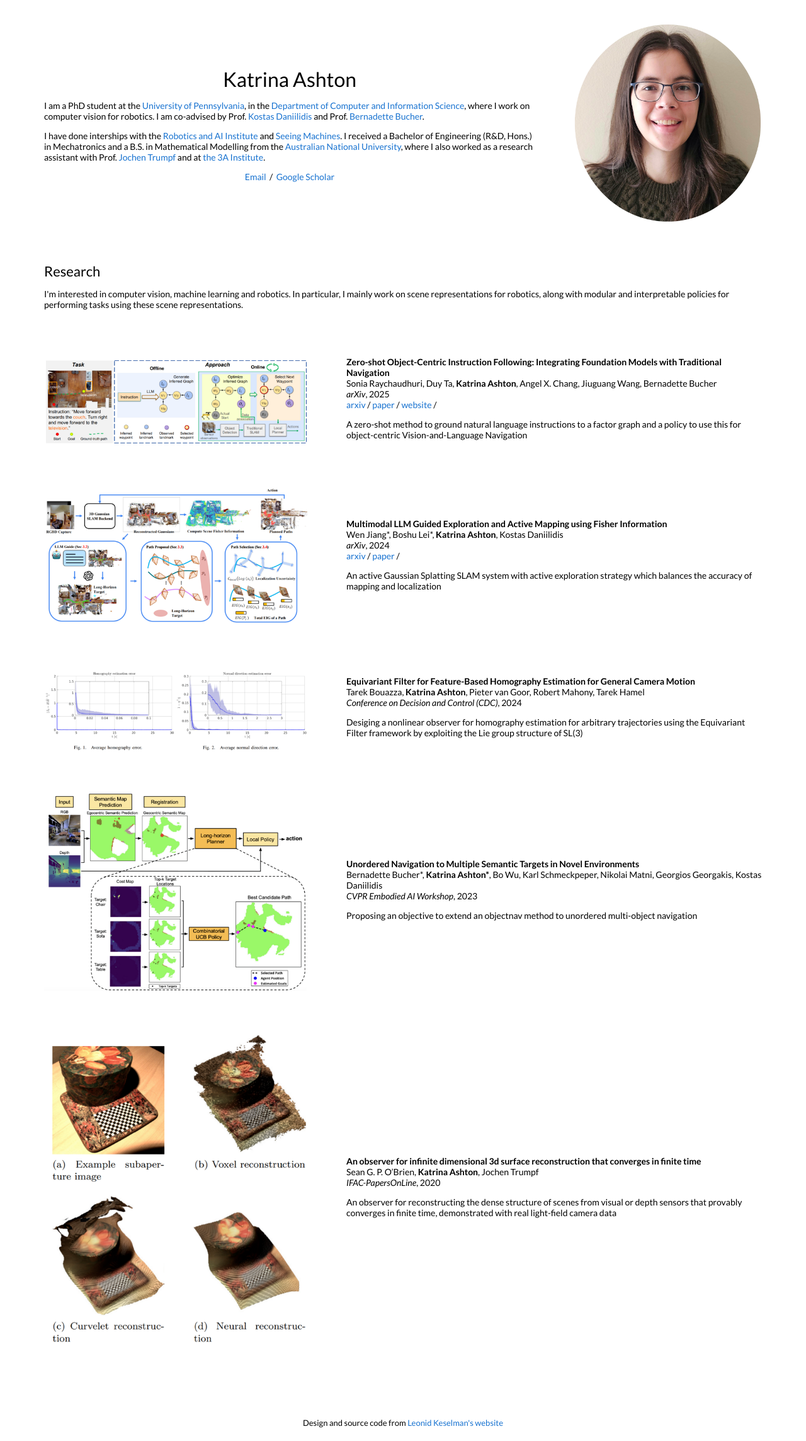
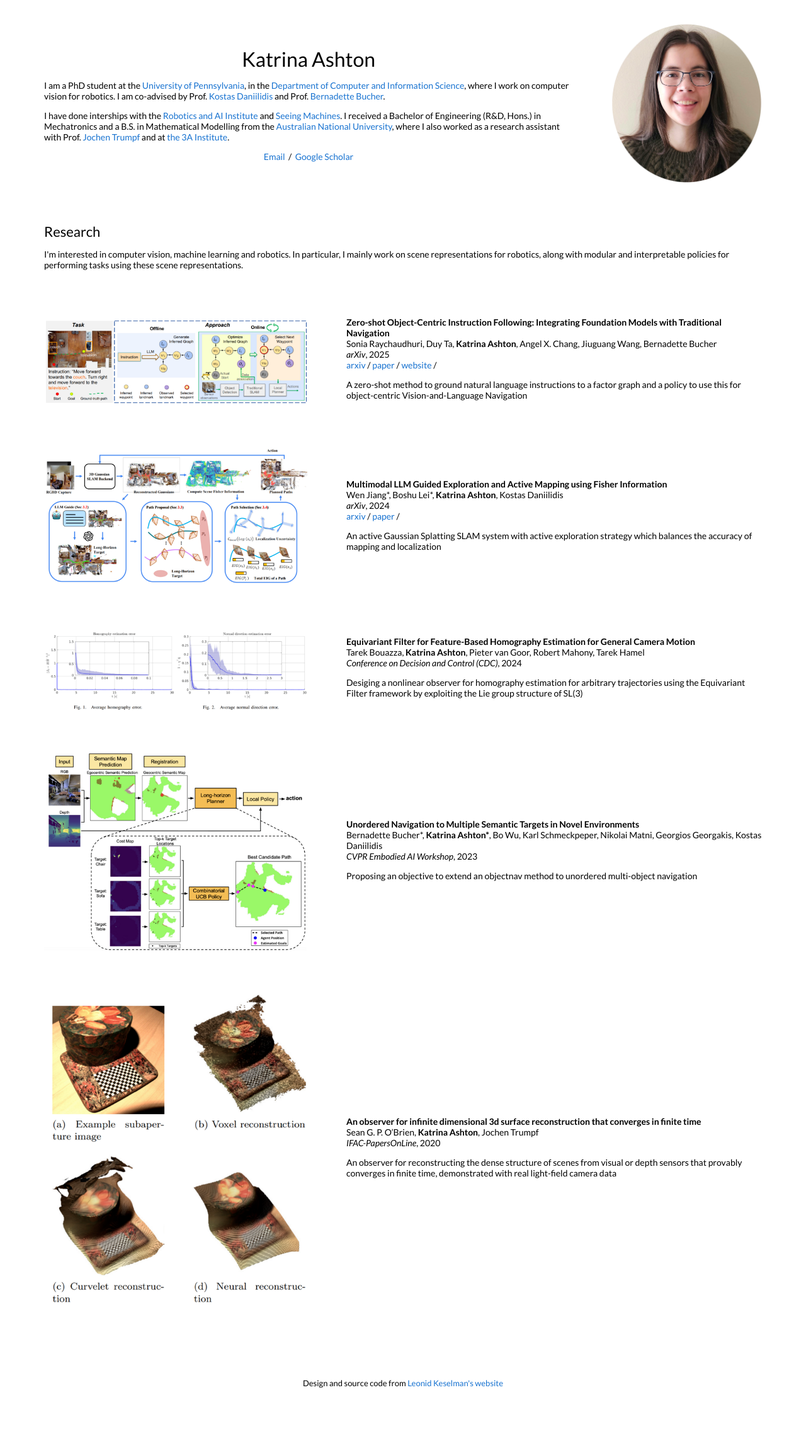
Before and after one commit to k-ashton/k-ashton.github.io, a Jekyll site: the page built from _posts/2025-03-03-nlslam.markdown, in a window 1280 px wide. Shown: the whole page at 63% size. Built offline with Jekyll 4.4.1, drawn with Linux system fonts in a browser that asks for light colours; after the commit the page ends 2225 px from its top, so only the background shows below that.

Commit message:
Reduce my photo size again

```diff
--- a/_layouts/default.html
+++ b/_layouts/default.html
@@ -30,7 +30,7 @@
       <td style="padding:0px">
         <table style="width:100%;border:0px;border-spacing:0px;border-collapse:separate;margin-right:auto;margin-left:auto;">
           <tr style="padding:0px">
-            <td style="padding:2.5%;width:70%;vertical-align:middle">
+            <td style="padding:2.5%;width:75%;vertical-align:middle">
               <h1>
                 Katrina Ashton
               </h1>
@@ -45,7 +45,7 @@
                 <a href="https://scholar.google.com/citations?user=_Vld-EIAAAAJ&hl">Google Scholar</a>
               </p>
             </td>
-            <td style="padding:2.5%;width:30%;max-width:30%">
+            <td style="padding:2.5%;width:25%;max-width:25%">
               <img style="width:100%;max-width:100%" alt="profile photo" src="images/self-photo-circle.png">
             </td>
           </tr>
```
